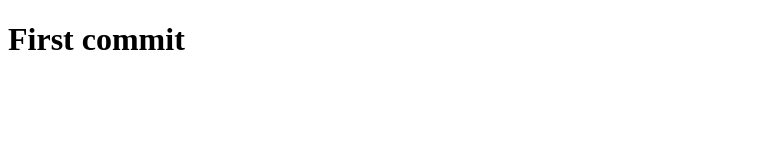
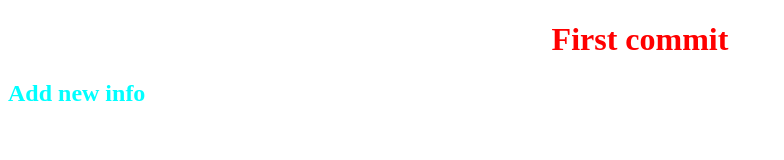
Before and after one commit to IcemenUa/advance-01, a plain HTML site: page index.html in a window 1280 px wide. Shown: the whole page, without its empty margins (0-784 px from the left). Drawn offline with Linux system fonts and the light colour scheme.

Commit message:
add new tag and style

```diff
--- a/index.html
+++ b/index.html
@@ -1,5 +1,6 @@
 <!DOCTYPE html>
 <html lang="en">
+
 <head>
     <meta charset="UTF-8">
     <meta name="viewport" content="width=device-width, initial-scale=1.0">
@@ -8,5 +9,7 @@
 </head>
 <body>
     <h1>First commit</h1>
+    <h2>Add new info</h2>
 </body>
+
 </html>
--- a/maine.css
+++ b/maine.css
@@ -0,0 +1,7 @@
+h1{
+    color: red;
+    text-align: center;
+}
+h2{
+    color: aqua;
+}
```
